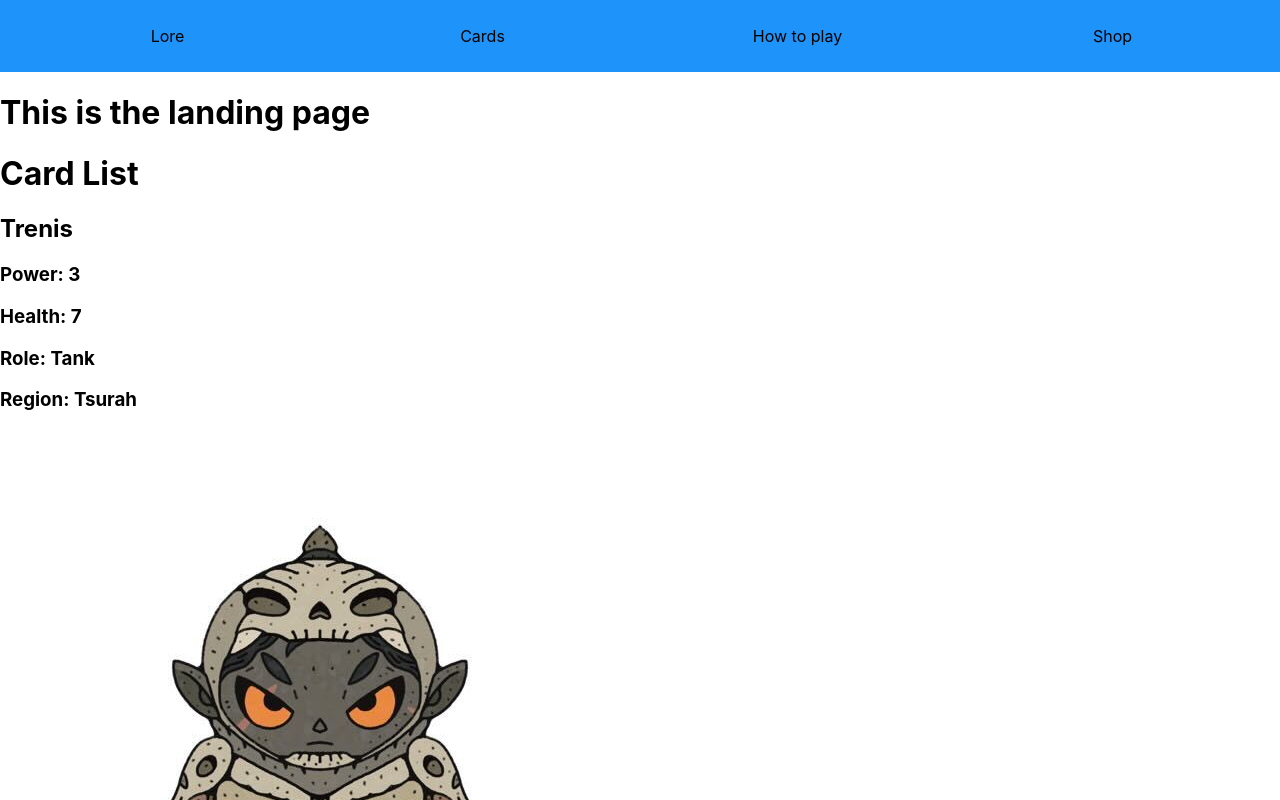
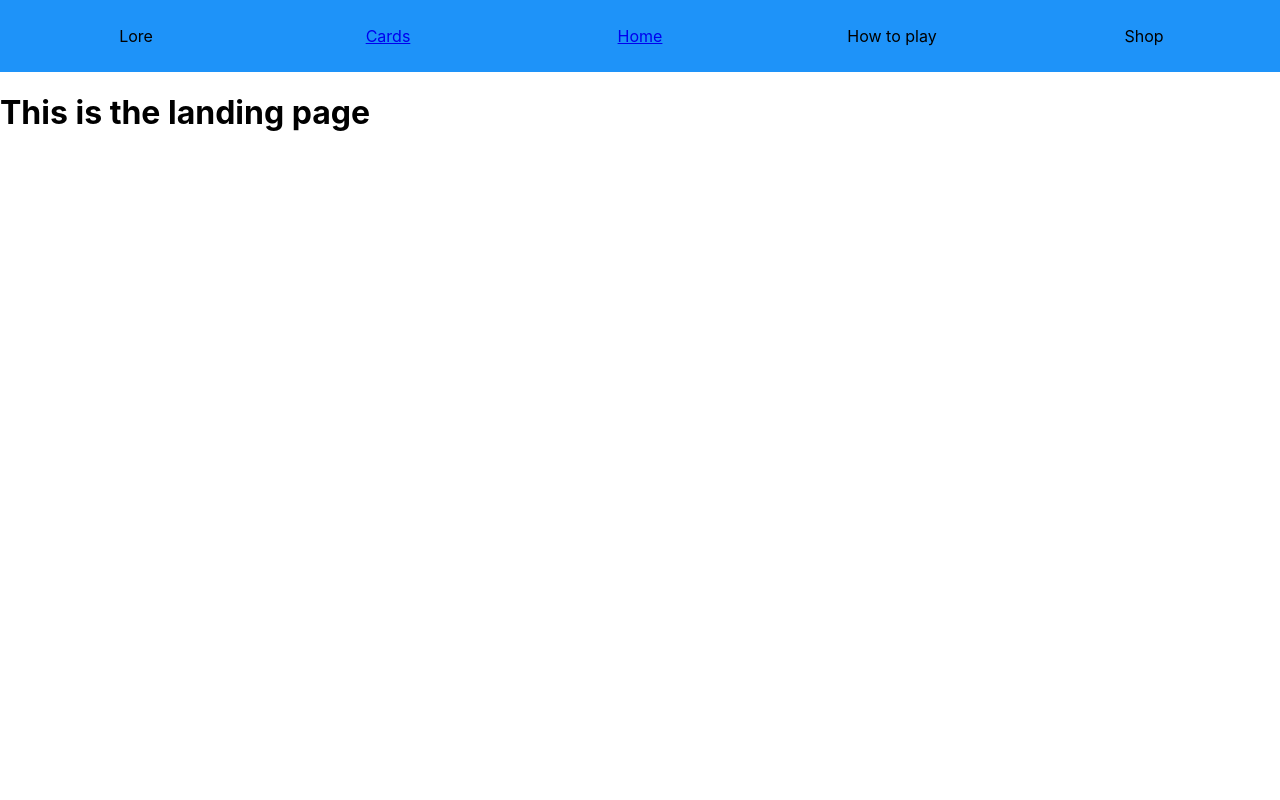
Before and after one commit to CullsGit/tcg, a React (Create React App) app: page / in a window 1280 px wide. Shown: the top 800 px of the page. Built offline with nearby package versions, Linux system fonts and the light colour scheme.

Commit message:
add react router and working links for CardList and LandingPage

```diff
--- a/package.json
+++ b/package.json
@@ -8,7 +8,8 @@
     "@testing-library/user-event": "^13.5.0",
     "react": "^18.3.1",
     "react-dom": "^18.3.1",
-    "react-scripts": "5.0.1",
+    "react-router-dom": "^6.28.0",
+    "react-scripts": "^5.0.1",
     "web-vitals": "^2.1.4"
   },
   "scripts": {
--- a/src/App.js
+++ b/src/App.js
@@ -2,14 +2,17 @@ import "./App.css";
 import LandingPage from "./components/LandingPage/LandingPage";
 import NavBar from "./components/NavBar/NavBar";
 import CardList from "./components/CardList/CardList";
+import { BrowserRouter as Router, Routes, Route } from "react-router-dom";
 
 function App() {
   return (
-    <>
+    <Router>
       <NavBar />
-      <LandingPage />
-      <CardList />
-    </>
+      <Routes>
+        <Route path="/" element={<LandingPage />} />
+        <Route path="/cardlist" element={<CardList />} />
+      </Routes>
+    </Router>
   );
 }
 
--- a/src/components/NavBar/NavBar.js
+++ b/src/components/NavBar/NavBar.js
@@ -1,4 +1,5 @@
 import "./NavBar.css";
+import { Link } from "react-router-dom";
 
 const NavBar = () => {
   return (
@@ -6,7 +7,12 @@ const NavBar = () => {
       <nav className="navbar">
         <ul className="">
           <li>Lore</li>
-          <li>Cards</li>
+          <li>
+            <Link to="/cardlist">Cards</Link>
+          </li>
+          <li>
+            <Link to="/">Home</Link>
+          </li>
           <li>How to play</li>
           <li>Shop</li>
         </ul>
```
Also changed, not shown: 1 other file (tests, documents, lock files or other folders).
